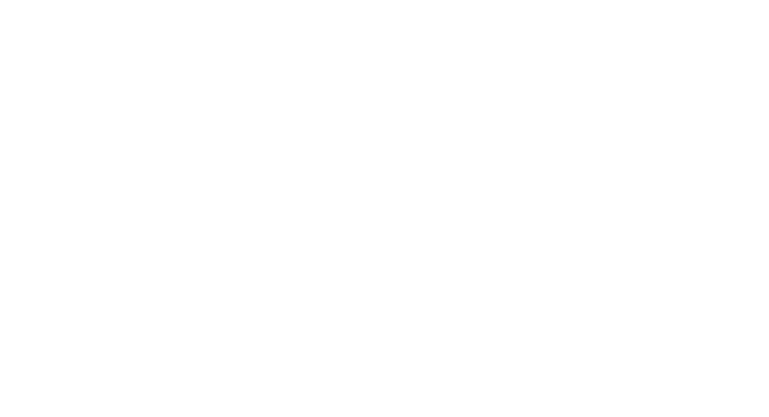
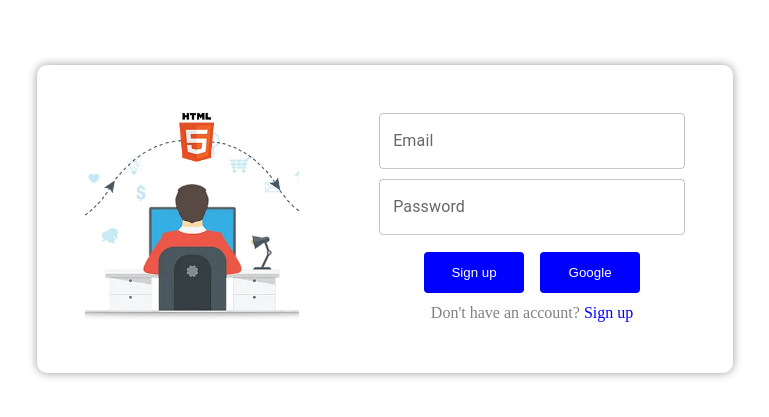
Before and after one commit to Chuboii/Chat-X, a React (Vite) app: page /signin in a window 1280 px wide. Shown: the part 181-598 px from the top of the page, without its empty margins (255-1024 px from the left). Built offline with nearby package versions, Linux system fonts and the light colour scheme; no server answers.

Commit message:
Finished styling the signup and signin page. created a usercontext to keep track of user auth

```diff
--- a/src/App.jsx
+++ b/src/App.jsx
@@ -1,5 +1,7 @@
+import { Route, Routes } from "react-router-dom"
 import Signin from "./routes/signin/Signin"
 import Signup from "./routes/signup/Signup"
+import HomeChat from "./routes/home chat/HomeChat"
 
 
 function App() {
@@ -7,6 +9,13 @@
   return (
     <>
 
+<Routes>
+<Route path='/' element={<HomeChat/>}>
+
+</Route>
+<Route path="/signup" element={<Signup/>}/>
+    <Route path="/signin" element={<Signin/>}/>
+  </Routes>
     </>
   )
 }
--- /dev/null
+++ b/src/context/UserContext.jsx
@@ -0,0 +1,39 @@
+import { createContext, useEffect, useState } from "react";
+import {auth, onAuthStateChange, signOutUser } from "../utils/firebase/firebase";
+import {useNavigate} from 'react-router-dom'
+
+export const UserContext = createContext()
+
+export const UserProvider = ({children}) =>{
+ const [userInfo, setUserInfo] = useState(null)
+ const navigate = useNavigate()
+ const a = async() =>{
+    const b = await signOutUser()
+    console.log(b);
+ }
+ useEffect(() =>{
+    const authChanged = onAuthStateChange((user) =>{
+        if(!user && window.location.pathname !== '/signup'){
+            navigate('/signin')
+
+        }
+        else{
+            navigate('/')
+            setUserInfo(user)
+
+        }
+    })
+
+
+    return authChanged
+ }, [navigate])
+
+
+
+ const value = {userInfo}
+    return(
+        <UserContext.Provider value={value}>
+        {children}
+        </UserContext.Provider>
+    )
+}
--- a/src/main.jsx
+++ b/src/main.jsx
@@ -1,9 +1,15 @@
 import React from 'react'
 import ReactDOM from 'react-dom/client'
 import App from './App.jsx'
+import { BrowserRouter } from 'react-router-dom'
+import { UserProvider } from './context/UserContext.jsx'
 
 ReactDOM.createRoot(document.getElementById('root')).render(
   <React.StrictMode>
+  <BrowserRouter>
+  <UserProvider>
     <App />
+    </UserProvider>
+    </BrowserRouter>
   </React.StrictMode>,
 )
--- /dev/null
+++ b/src/routes/home chat/HomeChat.jsx
@@ -0,0 +1,10 @@
+
+
+export default function HomeChat(){
+
+    return(
+        <>
+        <h1>This is the homepage</h1>
+        </>
+    )
+}
--- /dev/null
+++ b/src/routes/signin/Signin.css
@@ -0,0 +1,69 @@
+@media screen and (min-width:0) and (max-width:600px) {
+    .signin-form
+    .signin-image{
+     display: none;
+    }
+}
+.signin-form{
+    position: absolute;
+    top: 50%;
+    left: 50%;
+    width: 70%;
+    max-width: 600px;
+    display: flex;
+    padding: 3rem;
+    transform: translate(-50%, -50%);
+    border-radius: 10px;
+    box-shadow: 0 0 10px 0 rgba(0, 0, 0, .4);
+
+}
+
+.signin-form .signin-image{
+    width: 70%;
+    margin-right: 5rem;
+    display: block;
+}
+
+.signin-form .signin-image .signin-img{
+    width: 100%;
+    height: 100%;
+    object-fit: cover;
+}
+
+.signin-form div{
+    width: 100%;
+    margin-bottom: .2rem;
+}
+
+.signin-form div .signin-err{
+   margin-bottom: .7rem;
+   margin-top: 0;
+    font-size: 13px;
+    color: red;
+    font-family: 'Courier New', Courier, monospace
+}
+
+.signin-form .signin-btn-container {
+    display: flex;
+    justify-content: center;
+}
+.signin-form .signin-btn-container .signin-btn, .signin-google{
+    background-color: blue;
+    color: white;
+    border: none;
+    padding: .8rem 0;
+    width:100px;
+    margin: .5rem;
+    border-radius: 4px;
+}
+
+.signin-form .signin-acct{
+    margin: 0;
+    text-align: center;
+    color: gray;
+}
+
+.signin-form .signin-acct .signin-link{
+    color: blue;
+    text-decoration: none;
+}
--- a/src/routes/signin/Signin.jsx
+++ b/src/routes/signin/Signin.jsx
@@ -1,9 +1,14 @@
 import { useForm} from "react-hook-form"
 import TextField from '@mui/material/TextField';
-import { auth, signInWithEmailAndPass} from "../../utils/firebase/firebase";
+import { auth, signInWithEmailAndPass, signInWithGooglePopup} from "../../utils/firebase/firebase";
+import './Signin.css'
+import signinImg from '/src/assets/html.webp'
+import { Link } from "react-router-dom";
+
+export default function Signin(){
 
 
-export default function Signin(){
+
     const {register,handleSubmit, formState:{errors}} = useForm({mode:"onChange"})
 
     const registerOptions = {
@@ -24,21 +29,37 @@
    console.log(user);
 }
 
+const googleBtn = async (data) =>{
+    const {user} = await signInWithGooglePopup()
+}
+
+const acct  = "Don't have an account?"
     return (
-        <form onSubmit={handleSubmit(submitForm)}>
-        <div className="signin-emaill">
+        <form className="signin-form" onSubmit={handleSubmit(submitForm)}>
+        <div className="signin-image">
+        <img src={signinImg} className="signin-img"/>
+        </div>
+        <div className="sigin-inputs">
+        <div className="signin-email">
 
 <TextField label="Email" variant="outlined" name="email"  {...register("email", registerOptions.email)}/>
 
-{errors.email && <p>{errors.email.message} </p>}
+{errors.email && <p className="signin-err">{errors.email.message} </p>}
 </div>
 
 <div className='signin-password'>
 <TextField type="password" label="Password" variant="outlined"  {...register("password", registerOptions.password)}/>
 
-{errors.password && <p>{errors.password.message} </p>}
+{errors.password && <p className="signin-err">{errors.password.message} </p>}
 </div>
-<button>Sign in</button>
+
+<div className="signin-btn-container">
+<button className="signin-btn">Sign up</button>
+<button className="signin-google" type="button" onClick={googleBtn}>Google</button>
+</div>
+<p className="signin-acct">{acct} <Link className="signin-link" to={'/signup'}>Sign up</Link></p>
+</div>
+
         </form>
     )
 }
--- /dev/null
+++ b/src/routes/signup/Signout.css
@@ -0,0 +1,66 @@
+@media screen and (min-width:0) and (max-width:600px) {
+    .signup-form .signup-image{
+     display: none;
+    }
+}
+.signup-form{
+    position: absolute;
+    top: 50%;
+    left: 50%;
+    width: 70%;
+    max-width: 700px;
+    display: flex;
+    padding: 2rem;
+    transform: translate(-50%, -50%);
+    border-radius: 10px;
+    box-shadow: 0 0 10px 0 rgba(0, 0, 0, .4);
+
+}
+
+.signup-form .signup-image{
+    width: 70%;
+    margin-right: 5rem;
+}
+
+.signup-form .signup-image .signup-img{
+    width: 100%;
+    height: 100%;
+    object-fit: cover;
+}
+
+.signup-form div{
+    width: 100%;
+    margin-bottom: .2rem;
+}
+
+.signup-form div .signup-err{
+    margin: 0;
+    font-size: 13px;
+    color: red;
+    font-family: 'Courier New', Courier, monospace
+}
+
+.signup-form .signup-btn-container {
+    display: flex;
+    justify-content: center;
+}
+.signup-form .signup-btn-container .signup-btn, .signup-google{
+    background-color: blue;
+    color: white;
+    border: none;
+    padding: .8rem 0;
+    width:100px;
+    margin: .5rem;
+    border-radius: 4px;
+}
+
+.signup-form .signup-acct{
+    margin: 0;
+    text-align: center;
+    color: gray;
+}
+
+.signup-form .signup-acct .signup-link{
+    color: blue;
+    text-decoration: none;
+}
--- a/src/routes/signup/Signup.jsx
+++ b/src/routes/signup/Signup.jsx
@@ -1,8 +1,9 @@
 import { useForm} from "react-hook-form"
 import TextField from '@mui/material/TextField';
 import { auth, createUserDocRef, createUserWithEmailAndPass, signInWithGooglePopup } from "../../utils/firebase/firebase";
-
-
+import './Signout.css'
+import { Link } from "react-router-dom";
+import signupImg from '/src/assets/html.webp'
 
 export default function Signup(){
 
@@ -52,51 +53,55 @@
 }
 
     return (
-        <form onSubmit={handleSubmit(submitForm)}>
-<div className="signup-fnam">
+        <form onSubmit={handleSubmit(submitForm)} className="signup-form">
+        <div className="signup-image">
+        <img className="signup-img" src={signupImg}/>
+        </div>
+        <div className="inputs">
+<div className="signup-firstn">
 
 
 <TextField  label="Firstname" variant="outlined"  name="firstName"  {...register("fullName", registerOptions.fullName)} />
 
 
-{errors.fullName && <p>{errors.fullName.message}</p>}
+{errors.fullName && <p className="signup-err">{errors.fullName.message}</p>}
 </div>
 
-<div className="sf-usernam">
+<div className="signup-user">
 
 <TextField  label="Username" variant="outlined" name="username" {...register("username", registerOptions.username)}/>
 
-{errors.username && <p>{errors.username.message} </p>}
+{errors.username && <p className="signup-err">{errors.username.message} </p>}
 </div>
 
-<div className="sf-emaill">
+<div className="signup-email">
 
 <TextField label="Email" variant="outlined" name="email"  {...register("email", registerOptions.email)}/>
 
-{errors.email && <p>{errors.email.message} </p>}
+{errors.email && <p className="signup-err">{errors.email.message} </p>}
 </div>
 
-<div className='sf-password'>
-<label>firstName</label>
+<div className='signup-password'>
+
 <TextField type="password" label="Password" variant="outlined"  {...register("password", registerOptions.password)}/>
 
-{errors.password && <p>{errors.password.message} </p>}
+{errors.password && <p className="signup-err">{errors.password.message} </p>}
 </div>
 
 
-<div className="sf-confir">
+<div className="signup-cp">
 
 <TextField type="password"  label="Confirm Password" variant="outlined" name="confirmPassword"  {...register("confirmPassword", registerOptions.confirmPassword)} />
 
-{errors.confirmPassword && <p>{errors.confirmPassword.message} </p>}
+{errors.confirmPassword && <p className="signup-err">{errors.confirmPassword.message} </p>}
+</div>
+<div className="signup-btn-container">
+<button className="signup-btn">Sign up</button>
+<button className="signup-google" type="button" onClick={googleBtn}>Google</button>
 </div>
 
-<button>Sign up</button>
-
-<p className="sf-or">Or signup using</p>
-     <button type="button" onClick={googleBtn}>Google</button>
-
-    <p>Already got an account?</p>
+    <p className="signup-acct">Already got an account? <Link className="signup-link" to={'/signin'}>Sign in</Link></p>
+</div>
         </form>
     )
 }
--- a/src/utils/firebase/firebase.js
+++ b/src/utils/firebase/firebase.js
@@ -1,6 +1,6 @@
 import { initializeApp } from "firebase/app";
 import { getAnalytics } from "firebase/analytics";
-import {getAuth,signInWithPopup, GoogleAuthProvider,signInWithEmailAndPassword ,createUserWithEmailAndPassword} from "firebase/auth"
+import {getAuth,signInWithPopup, signOut,onAuthStateChanged ,GoogleAuthProvider,signInWithEmailAndPassword ,createUserWithEmailAndPassword} from "firebase/auth"
 import {getDoc, setDoc, doc, getFirestore} from 'firebase/firestore'
 const firebaseConfig = {
   apiKey: "AIzaSyAMWUp7rACgSsMhuloiiKLNlmNi9Ki7smU",
@@ -39,8 +39,13 @@
   return signInWithEmailAndPassword(auth, email, password)
 }
 
+export const onAuthStateChange = (callback) => onAuthStateChanged(auth, callback)
+
+export const signOutUser = () => signOut(auth)
 
 let db = getFirestore()
+
+
 
 export const createUserDocRef = async (userAuth, otherParams) => {
    let userRef = doc(db, 'users', userAuth.uid)
```
Also changed, not shown: src/routes/signup/Signout.scss (deleted, +0 -10 lines), .eslintrc.cjs, src/assets/html.webp (added).
